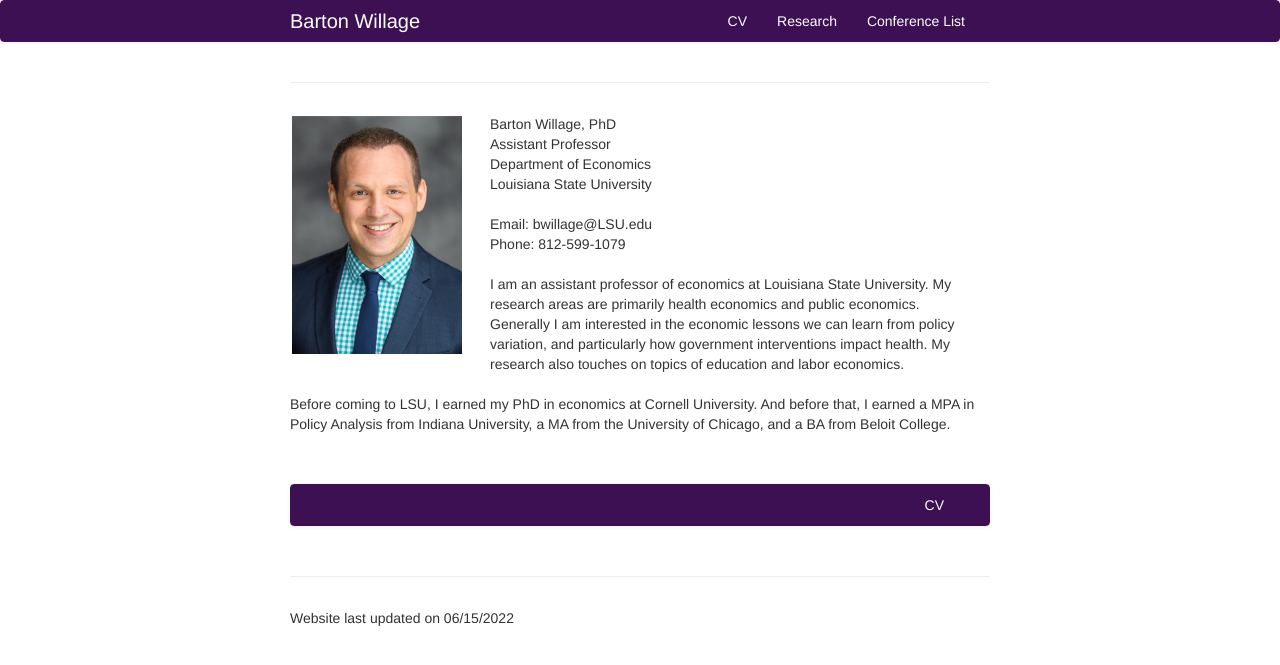
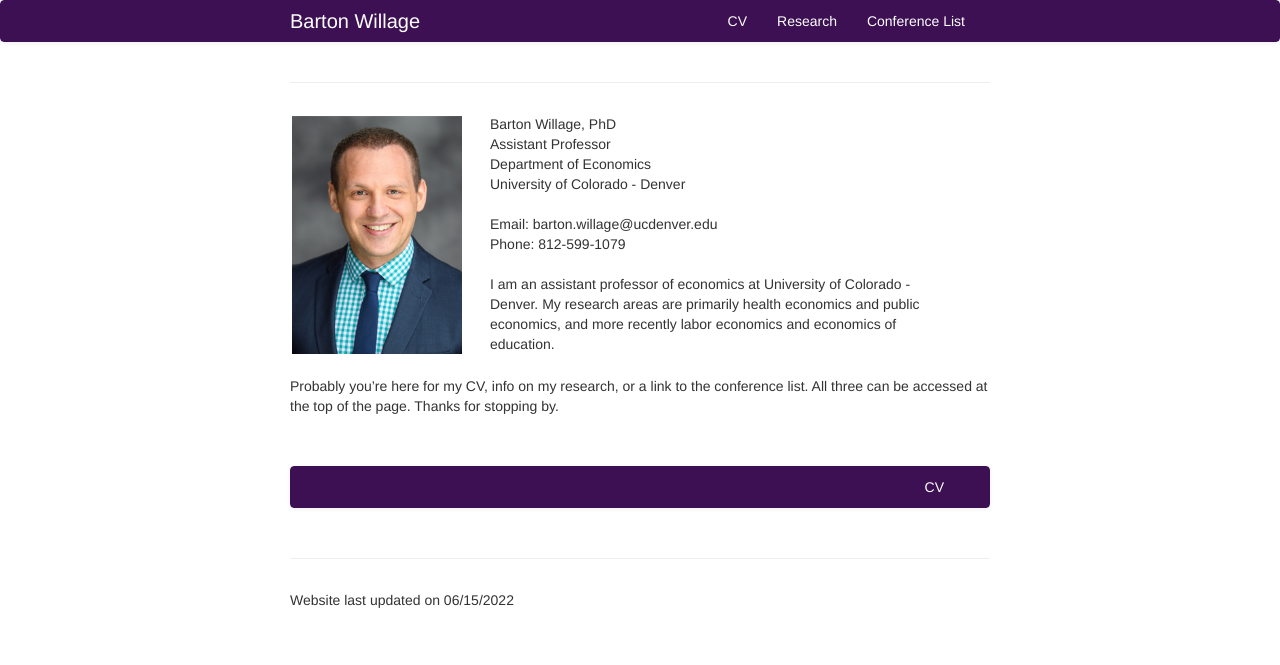
Before and after one commit to bjwillage/bjwillage.github.io, a Jekyll site: the page built from index.md, in a window 1280 px wide. Shown: the top 665 px of the page. Built offline with Jekyll 4.4.1, drawn with Linux system fonts in a browser that asks for light colours.

Commit message:
Update index.md

```diff
--- a/index.md
+++ b/index.md
@@ -1,7 +1,7 @@
 ---
 layout: frontpage
 title: Barton Willage
-description: Barton Willage is an Assistant Professor, Department of Economics, Louisiana State University.
+description: Barton Willage is an Assistant Professor, Department of Economics, University of Colorado - Denver.
 keywords:
 ---
 
@@ -24,21 +24,20 @@ keywords:
             Barton Willage, PhD
             <br/>Assistant Professor<br/>
             Department of Economics<br/>
-            Louisiana State University<br/><br>
+            University of Colorado - Denver<br/><br>
 
             <div id="hide_email">
-            Email: bwillage@LSU.edu<br>
+            Email: barton.willage@ucdenver.edu<br>
             Phone: 812-599-1079<br>
 
 
-        <br>I am an assistant professor of economics at Louisiana State University. My research areas are primarily health economics and public economics. Generally I am interested in the economic lessons we can learn from policy variation, and particularly how government interventions impact health. My research also touches on topics of education and labor economics.
-
+        <br>I am an assistant professor of economics at University of Colorado - Denver. My research areas are primarily health economics and public economics, and more recently labor economics and economics of education.
             </div>
         </div>
     </div>
 </div>
 
-<br>Before coming to LSU, I earned my PhD in economics at Cornell University. And before that, I earned a MPA in Policy Analysis from Indiana University, a MA from the University of Chicago, and a BA from Beloit College. <br><br><br>
+<br>Probably you're here for my CV, info on my research, or a link to the conference list. All three can be accessed at the top of the page. Thanks for stopping by. <br><br><br>
 
 <div class="navbar">
   <div class="navbar-inner">
```
